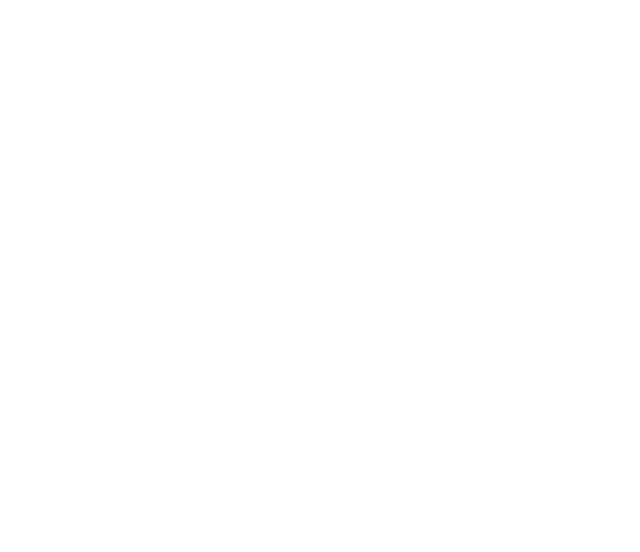
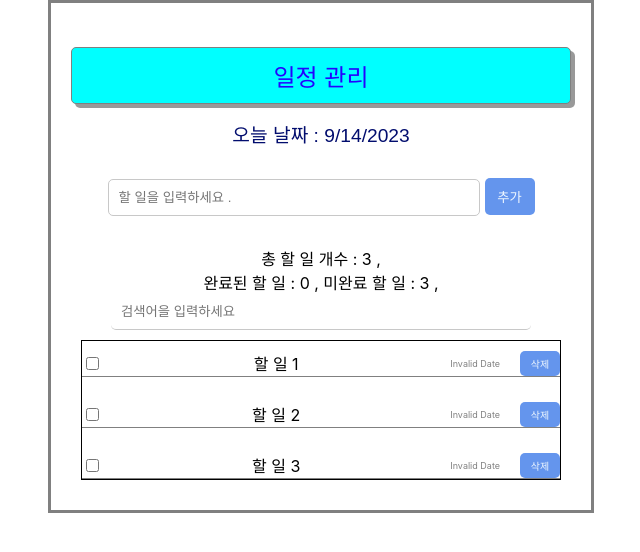
Before and after one commit to smr1004/mtodo, a React (Create React App) app: page / in a window 1280 px wide. Shown: the top 552 px of the page, without its empty margins (319-959 px from the left). Built offline with nearby package versions, Linux system fonts and the light colour scheme.

Commit message:
Header.css 추가

```diff
--- a/src/App.js
+++ b/src/App.js
@@ -23,13 +23,14 @@ export const TodoContext = React.createContext();
 // 최적화 주의 사항 : 모든것을 최적화 할 필요는 없다.많은 연산을 수행하는 경우, 부하가 많은 경우, 반복적인 수행이 잦은 경우 사용.
 // 최적화 전에 설계를 돌아 볼 것.-최적화는 마지막에 할 것.
 // 데이터 모델링하기
-
+/*
 const item = {
   id: 0, // 식별자
   checked: false, // bool 완료여부
   content: '할 일', // string 할 일
   createdDate: new Date().getTime(), // timestamp 생성시간
 };
+*/
 const mockTodo = [
   // 임시 데이터 만들기 Mock
   {
@@ -57,7 +58,7 @@ function reducer(state, action) {
     case 'CREATE': {
       return [action.item, ...state];
     }
-    //  [{id,isDone,content,date},{},{}...]
+
     case 'UPDATE': {
       return state.map((item) =>
         item.id === action.id ? { ...item, checked: !item.checked } : item
@@ -87,6 +88,8 @@ function App() {
         createDate: new Date().getTime(), //timestamp 생성 시간
       },
     });
+    idRef.current += 1; // 식별자 번호를 변경
+  };
   /*  const item={
   id: idRef.current,     //식별자,idRef로 받음.
   checked: false,   //bool 완료 여부
@@ -100,6 +103,7 @@ function App() {
 */
   // useCallback Hook => 함수가 리랜더링될때 다시 생성되지 않도록 메모이제이션하는 훅 useCallback (콜백함수,의존성배열)
   // 수정 (Update) 함수 => props 로 전달
+
   const onUpdate = useCallback((id) => {
     dispatch({
       type: 'UPDATE',
@@ -144,6 +148,6 @@ function App() {
       </TodoContext.Provider>
     </div>
   );
-  };
 }
+
 export default App;
--- a/src/component/Header.css
+++ b/src/component/Header.css
@@ -9,6 +9,7 @@
   border: 1px solid rgb(128, 128, 128);
   border-radius: 5px;
   box-sizing: border-box;
+  box-shadow: rgba(0, 0, 0, 0.4) 4px 4px;
   padding: 10px;
   background-color: aqua;
   color: rgb(36, 3, 255);
--- a/src/component/Header.jsx
+++ b/src/component/Header.jsx
@@ -15,4 +15,3 @@ function Header() {
 // 강화된 컴포넌트(메모이제이션된 컴포넌트)를 반환
 // export default React.memo(Header);
 export default memo(Header);
-// export default Header;
--- a/src/component/TodoList.jsx
+++ b/src/component/TodoList.jsx
@@ -39,7 +39,7 @@ function TodoList() {
 
     return (
       <div className="TodoList">
-        <h4> 할 일 목록</h4>
+        {/* <h4> 할 일 목록</h4> */}
         {/* 분석 */}
         <div>
           <div>총 할 일 개수 : {totalCount} ,</div>
```
Lines whose indentation alone changed are shown as unchanged.
